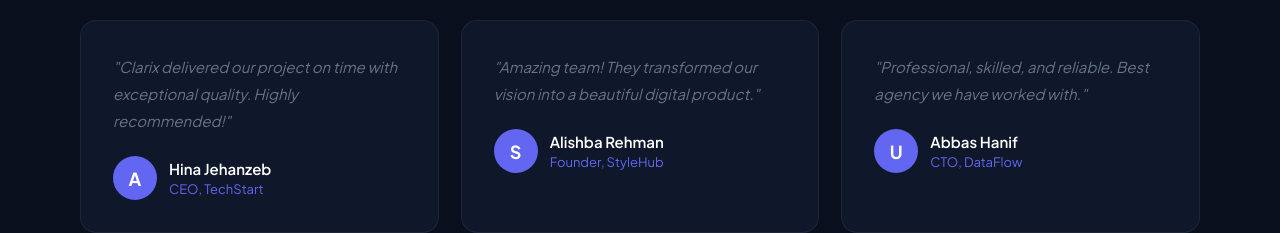
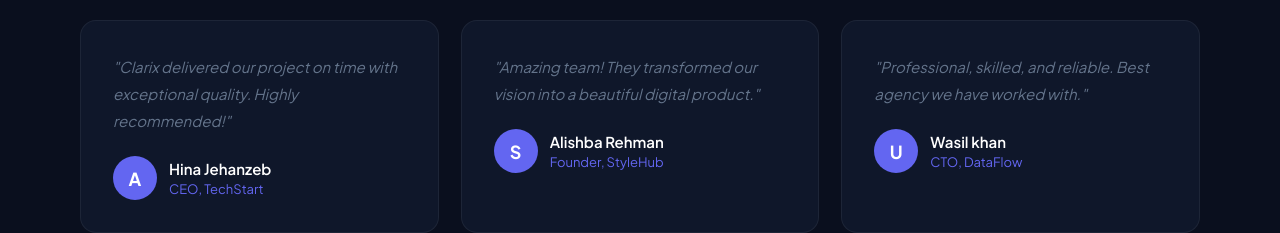
Before and after one commit to Hinak40/clarix-platform, a React (Create React App) app in the folder frontend/: page / in a window 1280 px wide. Shown: the part 3440-3673 px from the top of the page. Built offline with nearby package versions, Linux system fonts and the light colour scheme; no server answers.

Commit message:
Update testimonial name

```diff
--- a/frontend/src/pages/Home.js
+++ b/frontend/src/pages/Home.js
@@ -169,7 +169,7 @@ function Home({ darkMode }) {
           {[
             { name: 'Hina Jehanzeb', role: 'CEO, TechStart', text: 'Clarix delivered our project on time with exceptional quality. Highly recommended!', avatar: 'A' },
             { name: 'Alishba Rehman', role: 'Founder, StyleHub', text: 'Amazing team! They transformed our vision into a beautiful digital product.', avatar: 'S' },
-            { name: 'Abbas Hanif', role: 'CTO, DataFlow', text: 'Professional, skilled, and reliable. Best agency we have worked with.', avatar: 'U' }
+            { name: 'Wasil khan', role: 'CTO, DataFlow', text: 'Professional, skilled, and reliable. Best agency we have worked with.', avatar: 'U' }
           ].map((t, i) => (
             <div key={i} style={{ ...styles.testimonialCard, backgroundColor: cardBg, border: `1px solid ${border}` }}>
               <p style={{ ...styles.testimonialText, color: textColor }}>"{t.text}"</p>
```
